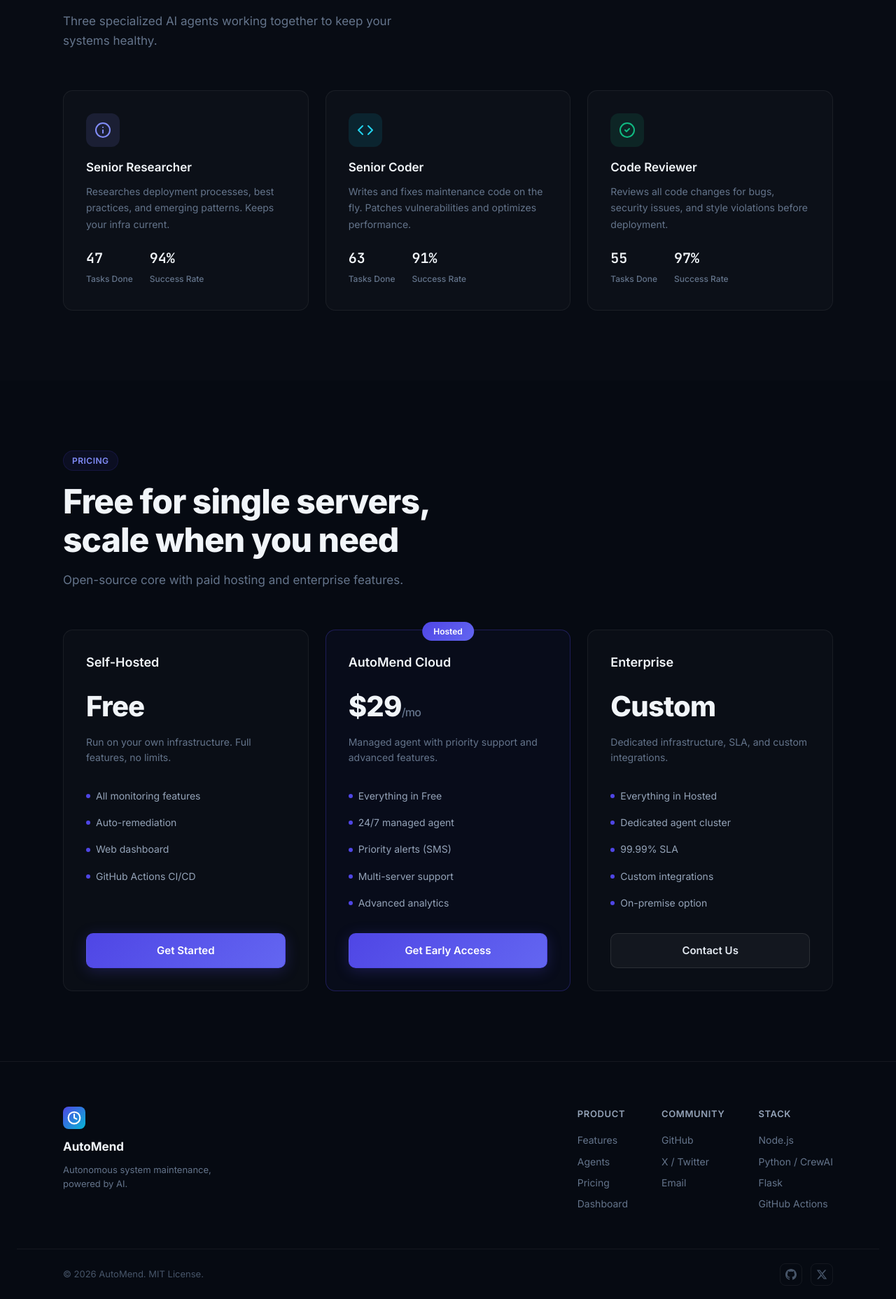
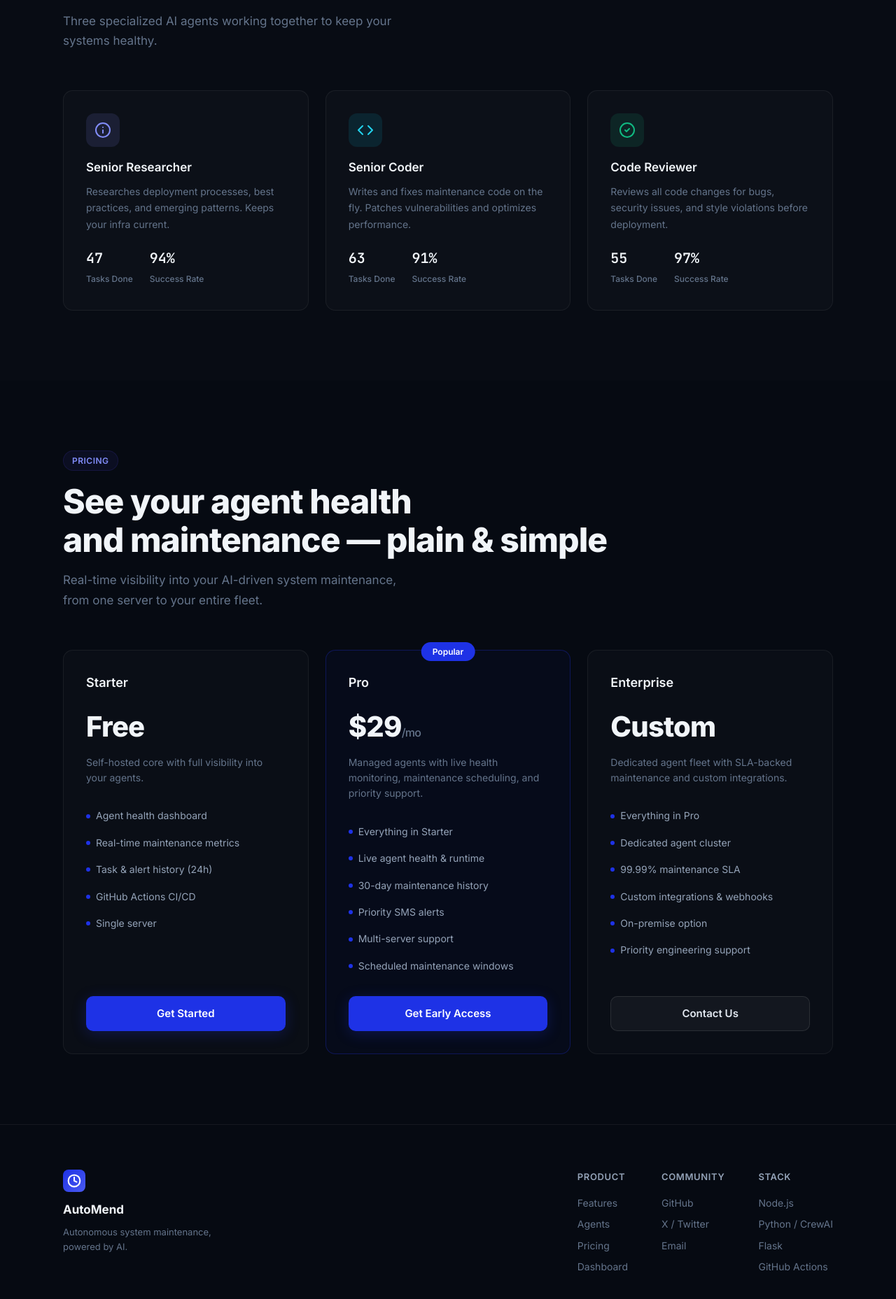
Before and after one commit to kenGucci/automatic-maintenance, a Flask app: page / in a window 1280 px wide. Shown: the part 2854-4711 px from the top of the page at 70% size. Run offline with Flask 3, Linux system fonts and the light colour scheme.

Commit message:
fix: redesign pricing around agent health and maintenance, unify primary colour
- Pricing: Starter/Pro/Enterprise focused on agent health visibility
- Pro plan features live agent health, runtime, 30-day maintenance history
- All remaining #4f46e5 references changed to #1e32e6 primary
- Buttons, badges, nav logo, gradients, selection colour unified

```diff
--- a/dashboard/static/css/theme.css
+++ b/dashboard/static/css/theme.css
@@ -23,7 +23,7 @@ body {
 
 a { color: inherit; text-decoration: none; }
 
-::selection { background: #4f46e5; color: white; }
+::selection { background: #1e32e6; color: white; }
 ::-webkit-scrollbar { width: 6px; }
 ::-webkit-scrollbar-track { background: transparent; }
 ::-webkit-scrollbar-thumb { background: #1e293b; border-radius: 3px; }
@@ -64,7 +64,7 @@ a { color: inherit; text-decoration: none; }
 .nav-logo {
   width: 32px;
   height: 32px;
-  background: linear-gradient(135deg, #4f46e5, #06b6d4);
+  background: linear-gradient(135deg, #1e32e6, #4a5af0);
   border-radius: 8px;
   display: flex;
   align-items: center;
@@ -199,15 +199,15 @@ a { color: inherit; text-decoration: none; }
 }
 
 .btn-primary {
-  background: linear-gradient(135deg, #4f46e5, #6366f1);
+  background: #1e32e6;
   color: white;
-  border-color: rgba(79, 70, 229, 0.3);
-  box-shadow: 0 4px 20px rgba(79, 70, 229, 0.25);
+  border-color: rgba(30, 50, 230, 0.3);
+  box-shadow: 0 4px 20px rgba(30, 50, 230, 0.25);
 }
 
 .btn-primary:hover {
   transform: translateY(-2px);
-  box-shadow: 0 8px 30px rgba(79, 70, 229, 0.35);
+  box-shadow: 0 8px 30px rgba(30, 50, 230, 0.35);
 }
 
 .btn-secondary {
@@ -360,7 +360,7 @@ a { color: inherit; text-decoration: none; }
 .step-number {
   font-size: 0.75rem;
   font-weight: 700;
-  color: #4f46e5;
+  color: #1e32e6;
   letter-spacing: 0.08em;
   margin-bottom: 12px;
 }
@@ -433,7 +433,7 @@ a { color: inherit; text-decoration: none; }
   left: 0;
   right: 0;
   height: 3px;
-  background: linear-gradient(90deg, #4f46e5, #06b6d4);
+  background: linear-gradient(90deg, #1e32e6, #4a5af0);
   opacity: 0;
   transition: opacity 0.3s;
 }
@@ -501,8 +501,8 @@ a { color: inherit; text-decoration: none; }
 }
 
 .pricing-featured {
-  border-color: rgba(79, 70, 229, 0.3);
-  background: rgba(79, 70, 229, 0.04);
+  border-color: rgba(30, 50, 230, 0.3);
+  background: rgba(30, 50, 230, 0.04);
   position: relative;
 }
 
@@ -516,7 +516,7 @@ a { color: inherit; text-decoration: none; }
   font-size: 0.75rem;
   font-weight: 600;
   color: white;
-  background: linear-gradient(135deg, #4f46e5, #6366f1);
+  background: #1e32e6;
   white-space: nowrap;
 }
 
@@ -568,7 +568,7 @@ a { color: inherit; text-decoration: none; }
   width: 6px;
   height: 6px;
   border-radius: 50%;
-  background: #4f46e5;
+  background: #1e32e6;
   flex-shrink: 0;
 }
 
--- a/dashboard/templates/index.html
+++ b/dashboard/templates/index.html
@@ -235,45 +235,48 @@
   <section class="section section-dark" id="pricing">
     <div class="section-inner">
       <div class="section-label">Pricing</div>
-      <h2 class="section-title">Free for single servers,<br/>scale when you need</h2>
-      <p class="section-desc">Open-source core with paid hosting and enterprise features.</p>
+      <h2 class="section-title">See your agent health<br/>and maintenance — plain &amp; simple</h2>
+      <p class="section-desc">Real-time visibility into your AI-driven system maintenance, from one server to your entire fleet.</p>
       <div class="pricing-grid">
         <div class="pricing-card">
-          <h3>Self-Hosted</h3>
+          <h3>Starter</h3>
           <div class="pricing-amount">Free</div>
-          <p class="pricing-desc">Run on your own infrastructure. Full features, no limits.</p>
+          <p class="pricing-desc">Self-hosted core with full visibility into your agents.</p>
           <ul class="pricing-features">
-            <li>All monitoring features</li>
-            <li>Auto-remediation</li>
-            <li>Web dashboard</li>
+            <li>Agent health dashboard</li>
+            <li>Real-time maintenance metrics</li>
+            <li>Task &amp; alert history (24h)</li>
             <li>GitHub Actions CI/CD</li>
+            <li>Single server</li>
           </ul>
           <a href="https://github.com/kenGucci/automatic-maintenance" target="_blank" class="btn btn-primary">Get Started</a>
         </div>
         <div class="pricing-card pricing-featured">
-          <div class="pricing-badge">Hosted</div>
-          <h3>AutoMend Cloud</h3>
+          <div class="pricing-badge">Popular</div>
+          <h3>Pro</h3>
           <div class="pricing-amount">$29<span>/mo</span></div>
-          <p class="pricing-desc">Managed agent with priority support and advanced features.</p>
+          <p class="pricing-desc">Managed agents with live health monitoring, maintenance scheduling, and priority support.</p>
           <ul class="pricing-features">
-            <li>Everything in Free</li>
-            <li>24/7 managed agent</li>
-            <li>Priority alerts (SMS)</li>
+            <li>Everything in Starter</li>
+            <li>Live agent health &amp; runtime</li>
+            <li>30-day maintenance history</li>
+            <li>Priority SMS alerts</li>
             <li>Multi-server support</li>
-            <li>Advanced analytics</li>
+            <li>Scheduled maintenance windows</li>
           </ul>
           <a href="https://x.com/Auto_Mend" target="_blank" class="btn btn-primary">Get Early Access</a>
         </div>
         <div class="pricing-card">
           <h3>Enterprise</h3>
           <div class="pricing-amount">Custom</div>
-          <p class="pricing-desc">Dedicated infrastructure, SLA, and custom integrations.</p>
+          <p class="pricing-desc">Dedicated agent fleet with SLA-backed maintenance and custom integrations.</p>
           <ul class="pricing-features">
-            <li>Everything in Hosted</li>
+            <li>Everything in Pro</li>
             <li>Dedicated agent cluster</li>
-            <li>99.99% SLA</li>
-            <li>Custom integrations</li>
+            <li>99.99% maintenance SLA</li>
+            <li>Custom integrations &amp; webhooks</li>
             <li>On-premise option</li>
+            <li>Priority engineering support</li>
           </ul>
           <a href="mailto:bankreasywins@gmail.com" class="btn btn-secondary">Contact Us</a>
         </div>
```
